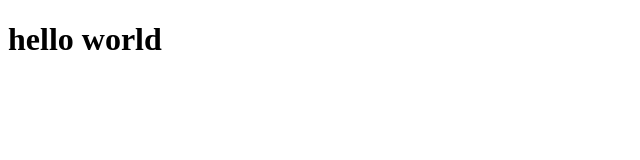
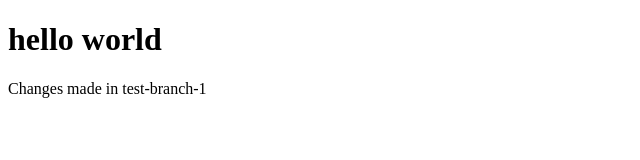
Before and after one commit to Kishlaya1999/teaching-git-github, a plain HTML site: page index.html in a window 1280 px wide. Shown: the whole page, without its empty margins (0-640 px from the left). Drawn offline with Linux system fonts and the light colour scheme.

Commit message:
test-branch-1 changes

```diff
--- a/index.html
+++ b/index.html
@@ -9,6 +9,7 @@
 
 <body>
   <h1>hello world</h1>
+  <span>Changes made in test-branch-1</span>
 </body>
 
 </html>
```
